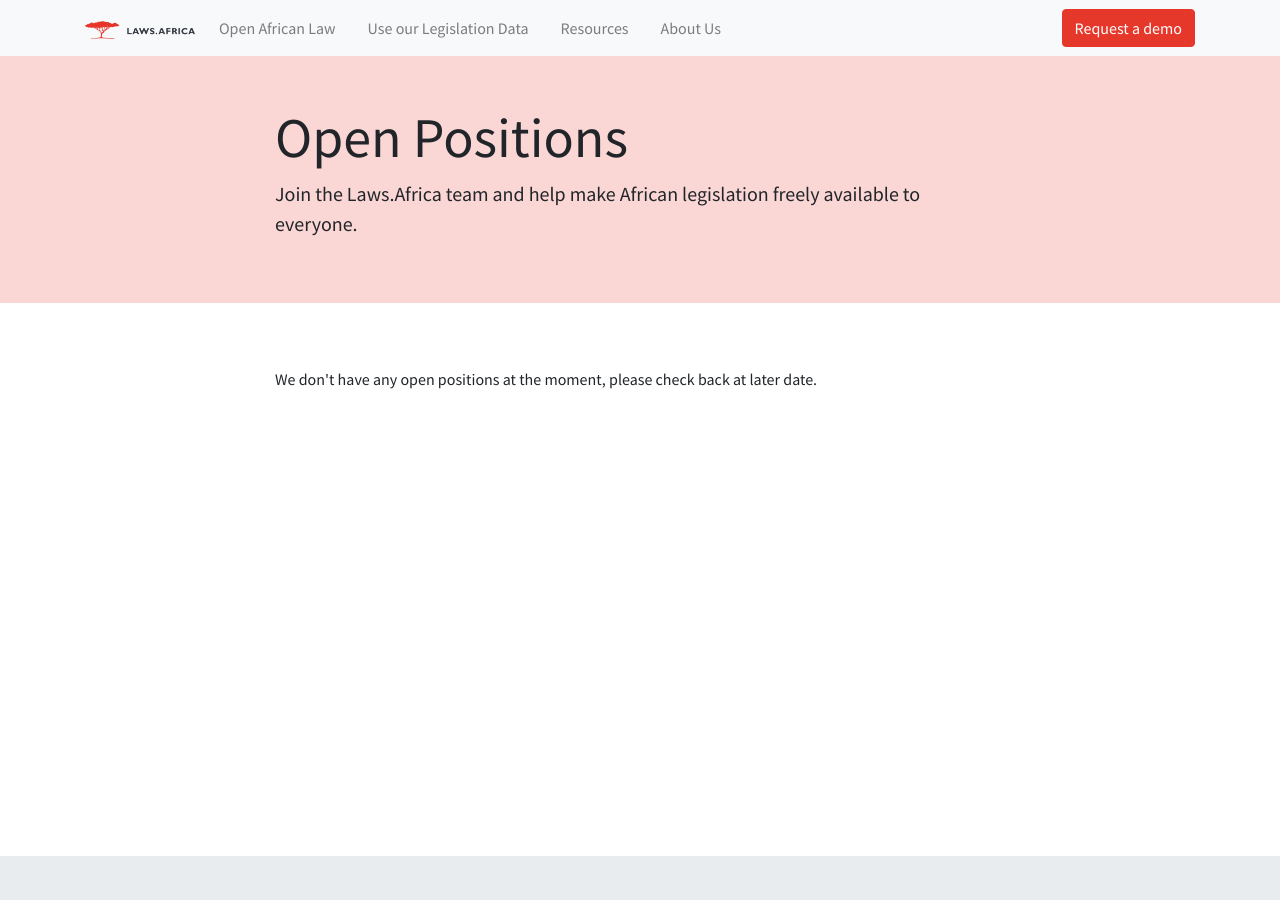
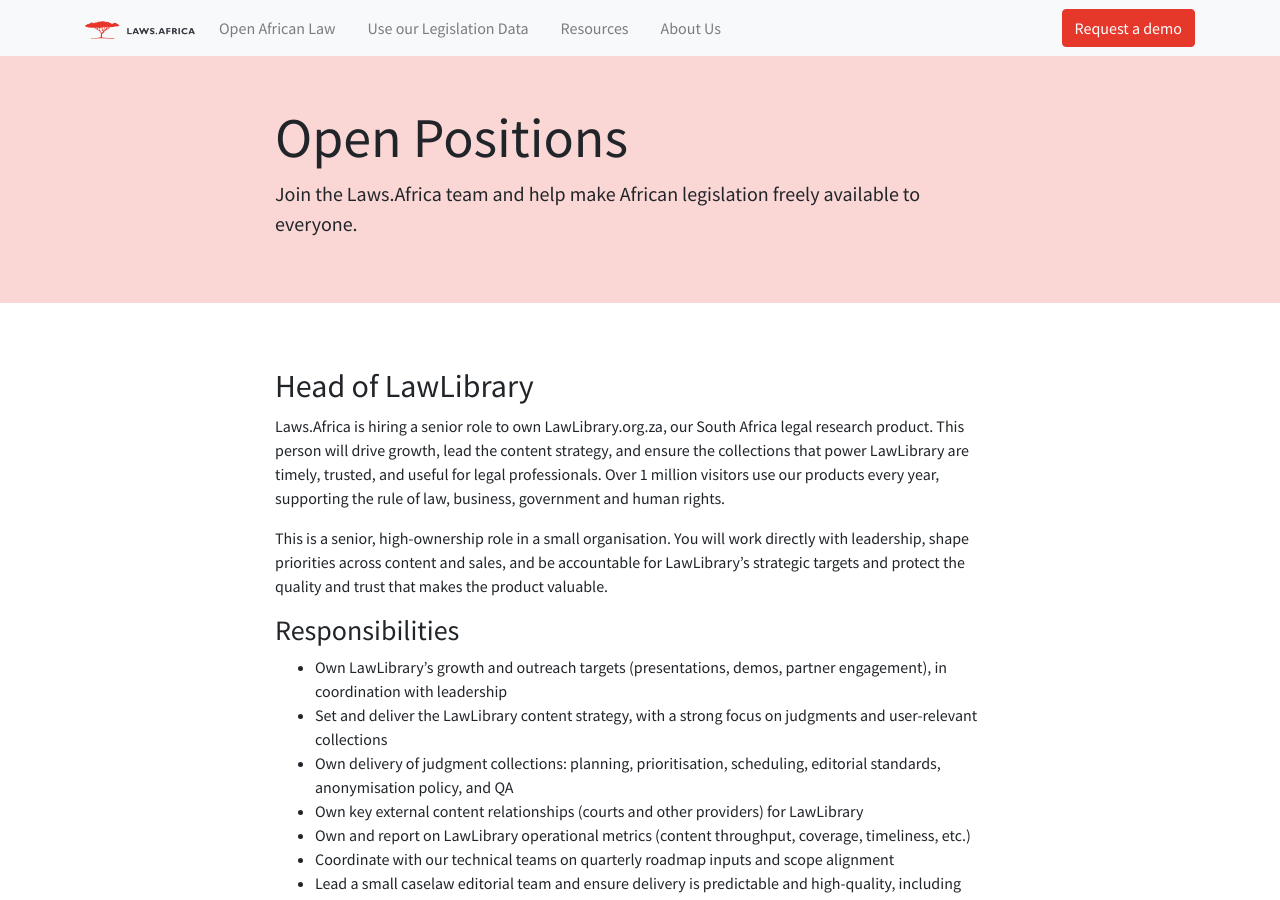
Before and after one commit to laws-africa/laws-africa.github.io, a Jekyll site: the page built from jobs.markdown, in a window 1280 px wide and 900 px high. Built offline with Jekyll 4.4.1, drawn with Linux system fonts in a browser that asks for light colours; nearby versions of some CDN libraries; comment, search, counter and statistics services are not loaded; some of the changed text lies outside the part shown.

Commit message:
Head of LawLibrary role

```diff
--- a/_config.yml
+++ b/_config.yml
@@ -51,7 +51,7 @@
 baseurl:
 url: https://laws.africa
 markdown: kramdown
-hiring: false
+hiring: true
 hiring_contributors: false
 plugins:
 - jekyll-feed
--- a/jobs.markdown
+++ b/jobs.markdown
@@ -4,5 +4,49 @@
 lead: Join the Laws.Africa team and help make African legislation freely available
   to everyone.
 positions:
+- title: Head of LawLibrary
+  description: |
+    Laws.Africa is hiring a senior role to own LawLibrary.org.za, our South
+    Africa legal research product. This person will drive growth, lead the
+    content strategy, and ensure the collections that power LawLibrary are
+    timely, trusted, and useful for legal professionals. Over 1 million
+    visitors use our products every year, supporting the rule of law, business,
+    government and human rights.
+
+    This is a senior, high-ownership role in a small organisation. You will
+    work directly with leadership, shape priorities across content and sales,
+    and be accountable for LawLibrary's strategic targets and protect the
+    quality and trust that makes the product valuable.
+  responsibilities: |
+    * Own LawLibrary's growth and outreach targets (presentations, demos, partner engagement), in coordination with leadership
+    * Set and deliver the LawLibrary content strategy, with a strong focus on judgments and user-relevant collections
+    * Own delivery of judgment collections: planning, prioritisation, scheduling, editorial standards, anonymisation policy, and QA
+    * Own key external content relationships (courts and other providers) for LawLibrary
+    * Own and report on LawLibrary operational metrics (content throughput, coverage, timeliness, etc.)
+    * Coordinate with our technical teams on quarterly roadmap inputs and scope alignment
+    * Lead a small caselaw editorial team and ensure delivery is predictable and high-quality, including onboarding
+    * Prepare editorial strategies and commitments (timelines, coverage, quality) within budget and roadmap constraints
+    * Support LawLibrary user training and success
+    * Contribute guidance for similar strategies as needed
+  way_of_working: |
+    * We're a small team that values ownership and clear accountability.
+    * This role reports directly to leadership and is expected to drive outcomes, not just activities.
+    * We work remotely, across South Africa and other countries.
+    * We prioritise trust, quality, and predictable delivery over volume.
+  requirements: |
+    * Senior experience owning a product, program, or commercial outcome
+    * Proven ability to carry a growth target
+    * Three to four years' experience in legal publishing or legal content workflows
+    * Excellent project management, prioritisation and delivery planning skills
+    * Strong writing, editing, and proofreading ability
+    * Clear, confident written and oral communication with stakeholders and partners
+    * High ownership, bias for action, and strong partner service ethic
+    * Highly organised, detail-oriented, and able to work under pressure
+    * Comfortable with digital content tools, CMSs, and reporting workflows
+    * Ability to work independently and collaboratively in a small team
+    * LLB or relevant humanities degree is advantageous, not required
+    * Based in Cape Town, South Africa, with ability to travel nationally and internationally when required
+  location: Cape Town, South Africa (remote-friendly)
+  type: Full-time
 layout: jobs
 ---
```
